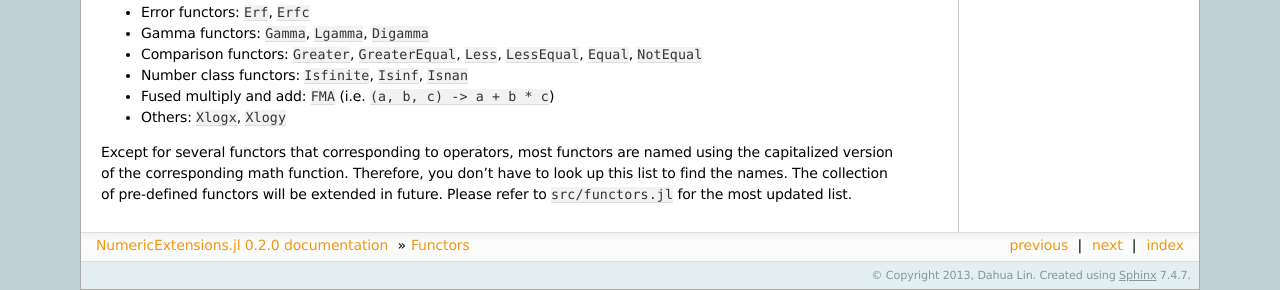
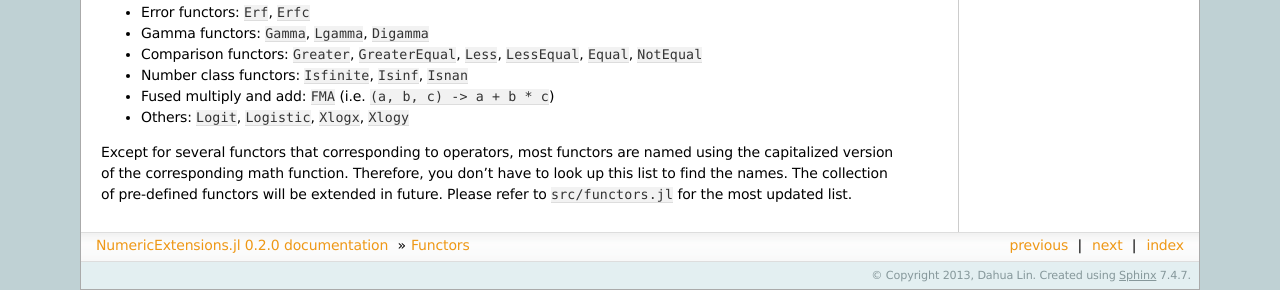
Before and after one commit to lindahua/NumericExtensions.jl, a Sphinx documentation site: the page built from doc/source/functors.rst, in a window 1280 px wide. Shown: the part 1552-1842 px from the top of the page. Built offline with Sphinx 7.4.7, drawn with Linux system fonts in a browser that asks for light colours; formulas are drawn with MathJax 3.

Commit message:
Add Logit and Logistic functors

```diff
--- a/doc/source/functors.rst
+++ b/doc/source/functors.rst
@@ -95,6 +95,6 @@ Pre-defined functors
 * Comparison functors: ``Greater``, ``GreaterEqual``, ``Less``, ``LessEqual``, ``Equal``, ``NotEqual``
 * Number class functors: ``Isfinite``, ``Isinf``, ``Isnan``
 * Fused multiply and add: ``FMA`` (i.e. ``(a, b, c) -> a + b * c``)
-* Others: ``Xlogx``, ``Xlogy``
+* Others: ``Logit``, ``Logistic``, ``Xlogx``, ``Xlogy``
 
 Except for several functors that corresponding to operators, most functors are named using the capitalized version of the corresponding math function. Therefore, you don't have to look up this list to find the names. The collection of pre-defined functors will be extended in future. Please refer to ``src/functors.jl`` for the most updated list.
```
Also changed, not shown: 2 other files.
